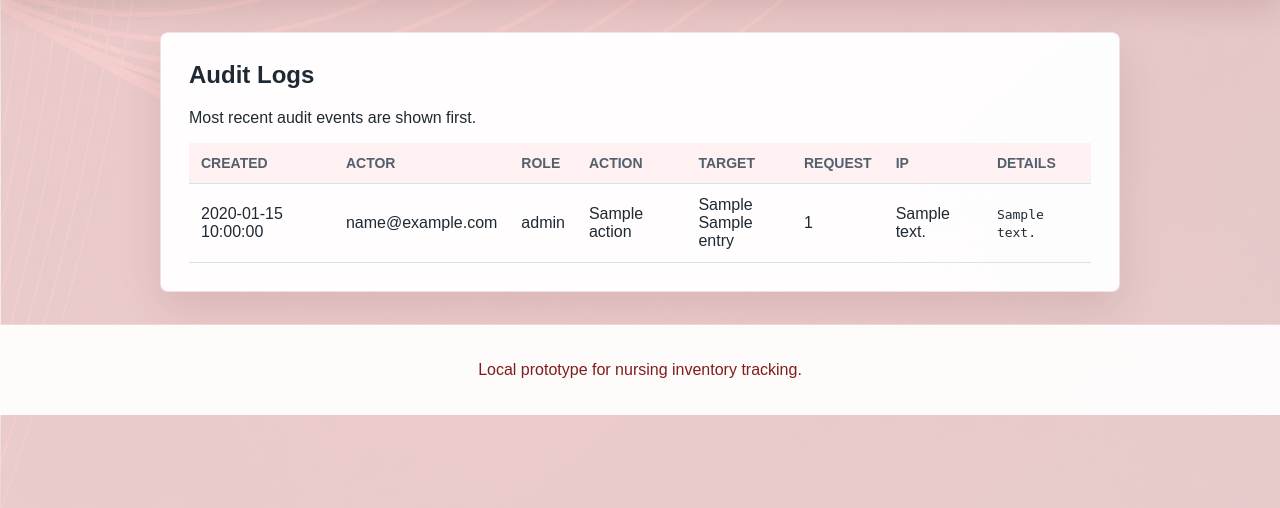
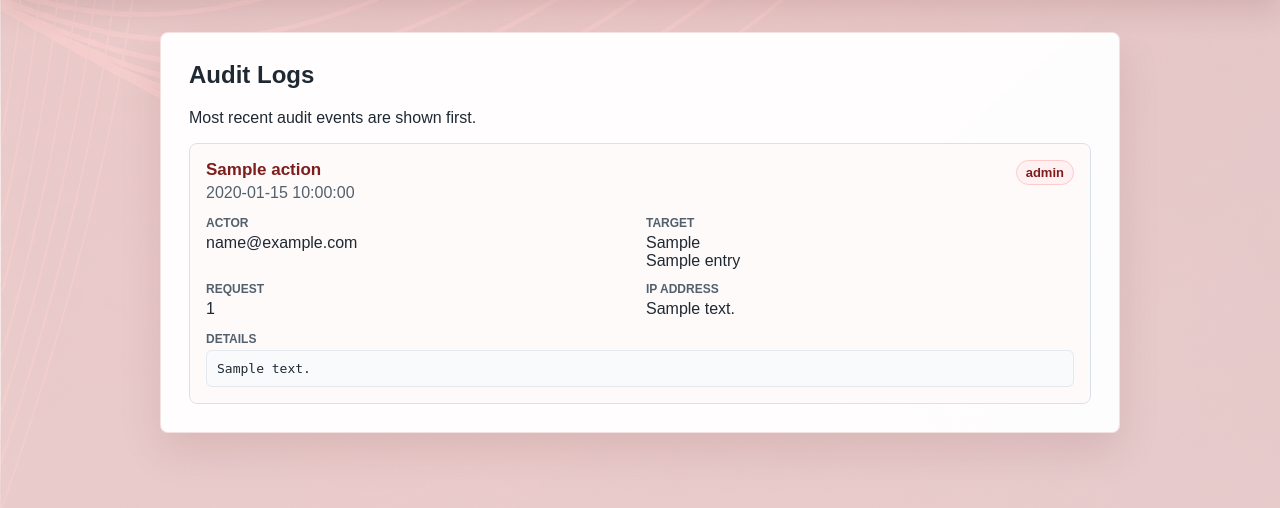
Before and after one commit to CS22M105/inventory_management_system, a Python web app: template templates/audit_logs.html in a window 1280 px wide. Shown: the part 147-655 px from the top of the page. Run offline with Jinja, Linux system fonts and the light colour scheme; the template is opened without the code that fills it: most values are stand-ins (such as "Sample title", 1, 10 or a date in 2020).

```diff
--- a/templates/audit_logs.html
+++ b/templates/audit_logs.html
@@ -3,48 +3,55 @@
 {% block title %}Audit Logs{% endblock %}
 
 {% block content %}
-<section>
+<section class="audit-log-section">
     <h2>Audit Logs</h2>
     <p class="page-intro">Most recent audit events are shown first.</p>
 
-    <table>
-        <thead>
-            <tr>
-                <th>Created</th>
-                <th>Actor</th>
-                <th>Role</th>
-                <th>Action</th>
-                <th>Target</th>
-                <th>Request</th>
-                <th>IP</th>
-                <th>Details</th>
-            </tr>
-        </thead>
-        <tbody>
+    <div class="audit-log-list" aria-label="Audit log entries">
         {% for entry in audit_logs %}
-            <tr>
-                <td>{{ entry.created_at }}</td>
-                <td>{{ entry.actor_email_snapshot or "System/CLI" }}</td>
-                <td>{{ entry.actor_role_snapshot or "-" }}</td>
-                <td>{{ entry.action }}</td>
-                <td>
+        <article class="audit-log-entry">
+            <div class="audit-log-entry-header">
+                <div>
+                    <h3>{{ entry.action }}</h3>
+                    <p>{{ entry.created_at }}</p>
+                </div>
+                <span>{{ entry.actor_role_snapshot or "System" }}</span>
+            </div>
+
+            <dl class="audit-log-fields">
+                <div>
+                    <dt>Actor</dt>
+                    <dd>{{ entry.actor_email_snapshot or "System/CLI" }}</dd>
+                </div>
+                <div>
+                    <dt>Target</dt>
+                    <dd>
                         {{ entry.target_type or "-" }}
                         {% if entry.target_label %}
                         <br>{{ entry.target_label }}
                         {% elif entry.target_id %}
                         <br>{{ entry.target_id }}
                         {% endif %}
-                </td>
-                <td>{{ entry.request_id or "-" }}</td>
-                <td>{{ entry.ip_address or "-" }}</td>
-                <td><code>{{ entry.details_json or "{}" }}</code></td>
-            </tr>
+                    </dd>
+                </div>
+                <div>
+                    <dt>Request</dt>
+                    <dd>{{ entry.request_id or "-" }}</dd>
+                </div>
+                <div>
+                    <dt>IP Address</dt>
+                    <dd>{{ entry.ip_address or "-" }}</dd>
+                </div>
+            </dl>
+
+            <div class="audit-log-details">
+                <h4>Details</h4>
+                <code>{{ entry.details_json or "{}" }}</code>
+            </div>
+        </article>
         {% else %}
-            <tr>
-                <td colspan="8">No audit logs recorded yet.</td>
-            </tr>
+        <p>No audit logs recorded yet.</p>
         {% endfor %}
-        </tbody>
-    </table>
+    </div>
 </section>
 {% endblock %}
--- a/templates/base.html
+++ b/templates/base.html
@@ -77,10 +77,6 @@
         {% block content %}{% endblock %}
     </main>
 
-    <footer>
-        <p>Local prototype for nursing inventory tracking.</p>
-    </footer>
-
     <script>
         document.querySelectorAll("[data-password-toggle]").forEach((button) => {
             button.addEventListener("click", () => {
```
Also changed, not shown: templates/item_qr_label.html (+9 -0 lines). Lines whose indentation alone changed are shown as unchanged.
